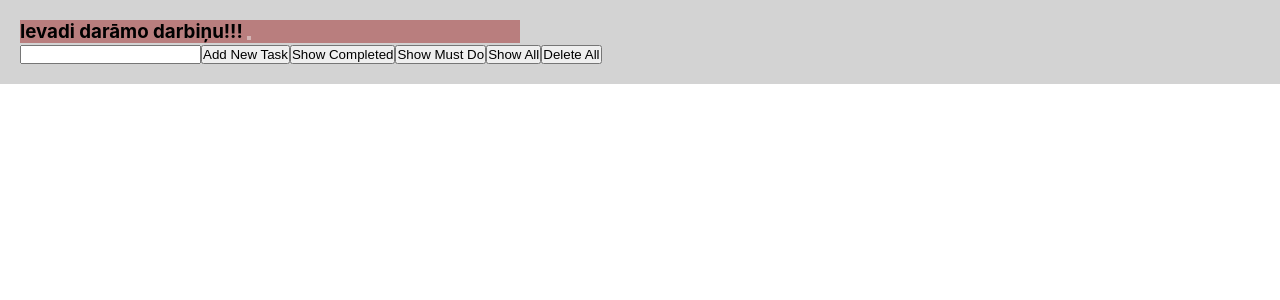
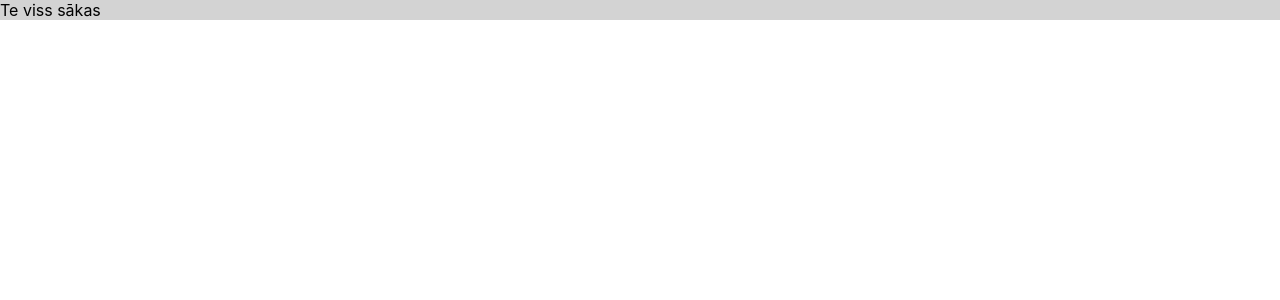
Before and after one commit to gatisgatis/memory-app, a React (Create React App) app: page / in a window 1280 px wide. Shown: the top 300 px of the page. Built offline with nearby package versions, Linux system fonts and the light colour scheme.

Commit message:
Izdzēsām visu lieko, tukšs app

```diff
--- a/src/App.css
+++ b/src/App.css
@@ -1,26 +1,3 @@
-.todo-app {
-  padding: 20px;
+.main-app {
   background-color: lightgray;
 }
-
-.todo__error-msg {
-  background-color: rgb(185, 126, 126);
-  width: 500px;
-}
-
-.todo__error-cancel {
-  opacity: 0.5;
-}
-
-.todo__task-output {
-  display: flex;
-  align-items: center;
-  background-color: gray;
-}
-
-.todo__task-text {
-  padding: 5px 15px;
-  color: blue;
-  font-size: 20px;
-
-}
--- a/src/App.tsx
+++ b/src/App.tsx
@@ -2,218 +2,8 @@ import React, { useState } from 'react';
 import { forEachChild } from 'typescript';
 import './App.css';
 
-type Task = {
-  text: string;
-  isFinished: boolean;
-  edit: boolean;
-  editText: string;
-  show: boolean;
+const MemoryApp = () => {
+  return <div className="main-app"> Te viss sākas </div>;
 };
 
-const topMsg = 'Ievadi darāmo darbiņu!!!';
-
-const TodoApp = () => {
-  const [tasks, setTasks] = useState<Task[]>([]);
-  const [inputTask, setInputTask] = useState('');
-  const [error, setError] = useState<string[]>([topMsg]);
-
-  const inputChangeHandler = (event: React.ChangeEvent<HTMLInputElement>) => {
-    setInputTask(event.target.value);
-  };
-
-  const editFieldChangeHandler = (
-    event: React.ChangeEvent<HTMLInputElement>,
-    index: number
-  ) => {
-    const newTasks = [...tasks];
-    newTasks[index].editText = event.target.value;
-    setTasks(newTasks);
-  };
-
-  const addTaskButtonClickHandler = () => {
-    if (inputTask !== '') {
-      setTasks([
-        ...tasks,
-        {
-          text: inputTask,
-          isFinished: false,
-          edit: false,
-          editText: '',
-          show: true,
-        },
-      ]);
-      setInputTask('');
-      setError([topMsg]);
-    } else {
-      setError(["Neatstāj tukšu pirms spied 'Add Task Pogu' pogu", 'X']);
-    }
-  };
-
-  // const copyTask = (index: number) => {
-  //   const newTasks = [...tasks, {
-  //     text: tasks[index].text,
-  //     isFinished: tasks[index].isFinished,
-  //     edit: tasks[index].edit,
-  //     editText: tasks[index].editText,
-  //   }];
-  //   setTasks(newTasks);
-  // };
-
-  const copyTask = (index: number) => {
-    const newTasks = [...tasks, tasks[index]];
-    setTasks(newTasks);
-  };
-
-  const checkboxChangeHandler = (index: number) => {
-    const newTasks = [...tasks];
-    newTasks[index].isFinished = !newTasks[index].isFinished;
-    setTasks(newTasks);
-  };
-
-  const deleteTask = (index: number) => {
-    tasks.splice(index, 1);
-    setTasks([...tasks]);
-  };
-
-  const editTask = (index: number) => {
-    const newTasks = [...tasks];
-    newTasks[index].edit = !newTasks[index].edit;
-    newTasks[index].editText = newTasks[index].text;
-    setTasks(newTasks);
-  };
-
-  const saveEditedTask = (index: number) => {
-    const newTasks = [...tasks];
-    newTasks[index].edit = !newTasks[index].edit;
-    newTasks[index].text = newTasks[index].editText;
-    newTasks[index].editText = '';
-    setTasks(newTasks);
-  };
-
-  const cancelEditingText = (index: number) => {
-    const newTasks = [...tasks];
-    newTasks[index].edit = !newTasks[index].edit;
-    setTasks(newTasks);
-  };
-
-  const showCompleted = () => {
-    const newTasks = [...tasks];
-    for (let i = 0; i < tasks.length; i++) {
-      if (newTasks[i].isFinished) {
-        newTasks[i].show = true;
-      } else {
-        newTasks[i].show = false;
-      }
-    }
-    setTasks(newTasks);
-  };
-
-  const showMustDo = () => {
-    const newTasks = [...tasks];
-    for (let i = 0; i < tasks.length; i++) {
-      if (newTasks[i].isFinished) {
-        newTasks[i].show = false;
-      } else {
-        newTasks[i].show = true;
-      }
-    }
-    setTasks(newTasks);
-  };
-
-  const showAll = () => {
-    const newTasks = [...tasks];
-    for (let i = 0; i < tasks.length; i++) {
-      newTasks[i].show = true;
-    }
-    setTasks(newTasks);
-  };
-
-  // const newTasks = tasks.map(task => {
-  //   if (task.isFinished){
-  //     task.show = true;
-  //   } else {
-  //     task.show = false;
-  //   }
-  //   return task;
-  // });
-
-  return (
-    <div className="todo-app">
-      <h3 className="todo__error-msg">
-        {error[0]}{' '}
-        <button
-          type="button"
-          className="todo__error-cancel"
-          onClick={() => setError([topMsg])}
-        >
-          {error[1]}
-        </button>
-      </h3>
-      <input type="text" value={inputTask} onChange={inputChangeHandler} />
-      <button type="button" onClick={addTaskButtonClickHandler}>
-        Add New Task
-      </button>
-      <button type="button" onClick={showCompleted}>
-        Show Completed
-      </button>
-      <button type="button" onClick={showMustDo}>Show Must Do </button>
-      <button type="button" onClick={showAll}>Show All</button>
-      <button type="button" onClick={() => setTasks([])}>
-        Delete All
-      </button>
-      <div>
-        {tasks.map((task, index) => (
-          <div key={index.toString()} className="todo__task-output">
-            {task.show ? (
-              <div>
-                {!task.edit ? (
-                  <div>
-                    <input
-                      id={`${index}`}
-                      checked={task.isFinished}
-                      type="checkbox"
-                      onChange={() => checkboxChangeHandler(index)}
-                    />
-                    <label htmlFor={`${index}`} className="todo__task-text">
-                      {task.text} - {task.isFinished ? 'Done' : 'Must Do'}
-                    </label>
-                    <button type="button" onClick={() => editTask(index)}>
-                      Edit
-                    </button>
-                    <button type="button" onClick={() => deleteTask(index)}>
-                      Delete
-                    </button>
-                    <button type="button" onClick={() => copyTask(index)}>
-                      Copy This Task (DON'T USE)
-                    </button>
-                  </div>
-                ) : (
-                  <div>
-                    <input
-                      type="text"
-                      value={task.editText}
-                      onChange={(event) => editFieldChangeHandler(event, index)}
-                    />
-                    <button type="button" onClick={() => saveEditedTask(index)}>
-                      Save
-                    </button>
-                    <button
-                      type="button"
-                      onClick={() => cancelEditingText(index)}
-                    >
-                      Cancel
-                    </button>
-                  </div>
-                )}
-              </div>
-            ) : (
-              <div>-</div>
-            )}
-          </div>
-        ))}
-      </div>
-    </div>
-  );
-};
-
-export default TodoApp;
+export default MemoryApp;
```
